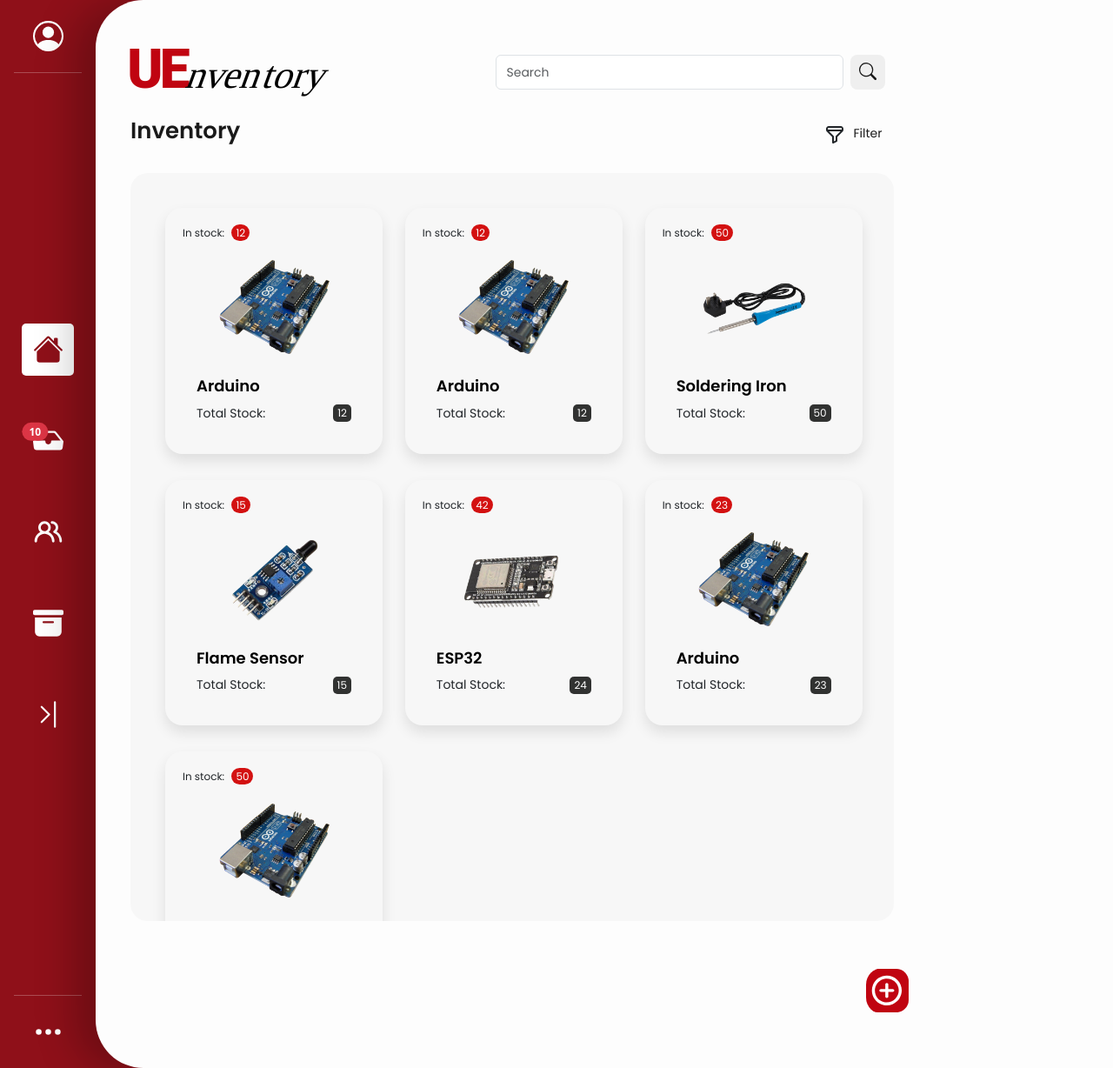
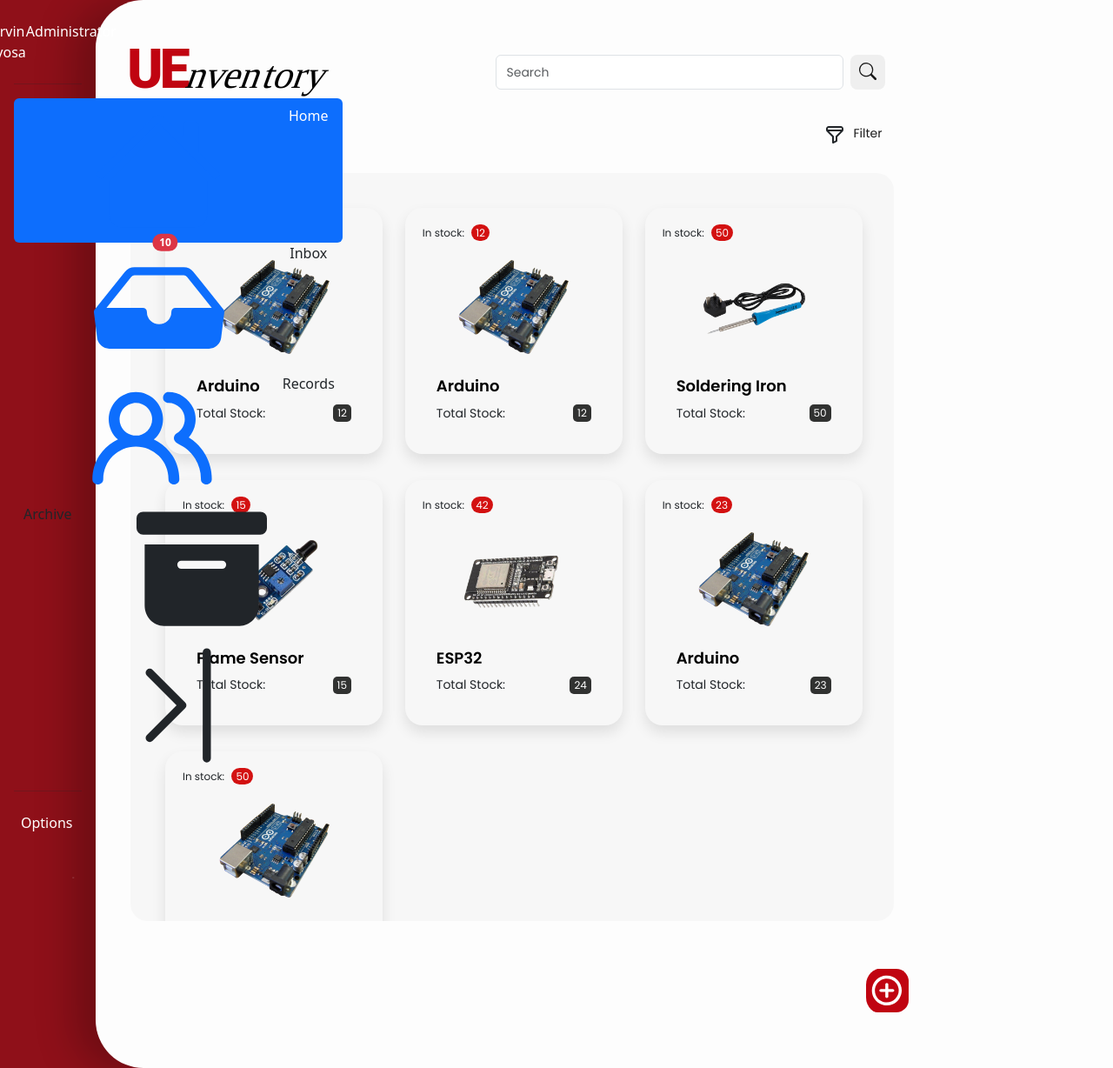
Before and after one commit to MarvinCayosa/project-popeyes, a PHP site: page /php/home.php in a window 1280 px wide. Shown: the whole page at 87% size. Run offline with PHP 8.4, Linux system fonts and the light colour scheme; data comes from the database, SQL or seed files in the repository.

Commit message:
faculty sidebar

```diff
--- a/php/home.php
+++ b/php/home.php
@@ -23,8 +23,6 @@
     />
     <link rel="stylesheet" href="../css/home_styles.css" />
     <link rel="stylesheet" href="../css/scrollbar.css" />
-    <link rel="stylesheet" href="../css/faculty_sidebar.css" />
-    <script src="../js/side_bar_script.js" defer></script>
 </head>
 <body>
 
@@ -33,7 +31,105 @@
 
 <div class="frame_1">
     <div class="d-flex">
-        <?php include 'faculty_sidebar.php'; ?>
+        <div
+            class="sidebar_custom sidebar d-flex flex-column flex-shrink-0 p-3 fixed-top"
+            style="width: 110px; height: 100vh"
+        >
+            <!--User Icon Dropdown-->
+            <a
+                href="#"
+                class="user_profile m-2 d-flex justify-content-center text-white text-decoration-none"
+                role="button"
+                data-bs-toggle="dropdown"
+                aria-expanded="false"
+            >
+                <span class="icon_name">Marvin Cayosa</span>
+                <span class="icon_name identifier">Administrator</span>
+                <svg
+                    xmlns="http://www.w3.org/2000/svg"
+                    class="avatar bi bi-person-circle"
+                    fill="currentColor"
+                    viewBox="0 0 16 16"
+                >
+                    <path d="M11 6a3 3 0 1 1-6 0 3 3 0 0 1 6 0" />
+                    <path
+                        fill-rule="evenodd"
+                        d="M0 8a8 8 0 1 1 16 0A8 8 0 0 1 0 8m8-7a7 7 0 0 0-5.468 11.37C3.242 11.226 4.805 10 8 10s4.757 1.225 5.468 2.37A7 7 0 0 0 8 1"
+                    />
+                </svg>
+            </a>
+            <ul class="user_dropdown dropdown-menu">
+                <li><a class="dropdown-item" href="#">View Profile</a></li>
+                <li><a class="dropdown-item" href="../index.php">Log Out</a></li>
+            </ul>
+
+            <hr />
+            <!--Navigation Icons-->
+            <ul class="nav nav-pills flex-column d-flex align-items-center">
+                <li
+                    class="nav-item nav-link active d-flex justify-content-center icon-container"
+                >
+                    <a href="home.php">
+                        <svg class="icon" fill="currentColor">
+                            <use xlink:href="icons.svg#icon-home"></use>
+                        </svg>
+                    </a>
+                    <span class="icon_name">Home</span>
+                </li>
+                <li class="nav-item d-flex justify-content-center icon-container">
+                    <a href="inbox.php">
+                        <svg class="icon" fill="currentColor">
+                            <use xlink:href="icons.svg#icon-inbox"></use>
+                        </svg>
+                    </a>
+                    <span
+                        class="position-absolute translate-middle badge rounded-pill bg-danger"
+                    >10</span
+                    >
+                    <span class="icon_name">Inbox</span>
+                </li>
+
+                <li class="nav-item d-flex justify-content-center icon-container">
+                    <a href="records.php">
+                        <svg class="icon" fill="currentColor">
+                            <use xlink:href="icons.svg#icon-profile"></use>
+                        </svg>
+                    </a>
+                    <span class="icon_name">Records</span>
+                </li>
+                <li class="nav-item d-flex justify-content-center icon-container">
+                    <span class="icon_name">Archive</span>
+                    <svg class="icon" fill="currentColor">
+                        <use xlink:href="icons.svg#icon-archive"></use>
+                    </svg>
+                </li>
+                <!-- Expand/Collapse Button -->
+                <li class="nav-item d-flex justify-content-center icon-container">
+                    <button class="btn" id="toggleSidebar">
+                        <svg class="icon" fill="currentColor">
+                            <use
+                                xlink:href="icons.svg#icon-right"
+                                id="sidebarToggleIcon"
+                            ></use>
+                        </svg>
+                    </button>
+                </li>
+            </ul>
+
+            <hr />
+
+            <!--Options Icon-->
+            <a
+                href="#"
+                class="options m-2 d-flex justify-content-center text-white text-decoration-none"
+                aria-expanded="false"
+            >
+                <span class="icon_name">Options</span>
+                <svg class="icon" fill="currentColor">
+                    <use xlink:href="icons.svg#icon-menu"></use>
+                </svg>
+            </a>
+        </div>
 
         <div class="main_body flex-grow-1">
             <nav class="navbar-main navbar">
@@ -727,6 +823,26 @@
 </div>
 
 <script>
+    const toggleButton = document.getElementById("toggleSidebar");
+    const sidebar = document.querySelector(".sidebar_custom");
+    const iconNames = document.querySelectorAll(".icon_name");
+    const toggleIcon = document.getElementById("sidebarToggleIcon"); // Get the icon element
+
+    toggleButton.addEventListener("click", () => {
+        sidebar.classList.toggle("expanded");
+
+        // Toggle icon names visibility
+        iconNames.forEach((name) => {
+            name.classList.toggle("visible"); // Toggle visibility
+        });
+
+        // Change the icon based on sidebar state
+        if (sidebar.classList.contains("expanded")) {
+            toggleIcon.setAttribute("xlink:href", "icons.svg#icon-left"); // Change to icon-left
+        } else {
+            toggleIcon.setAttribute("xlink:href", "icons.svg#icon-right"); // Change to icon-right
+        }
+    });
 
     // Status Section Hidden Feature
     function toggleStatusSection() {
```
Also changed, not shown: php/icons.svg.
